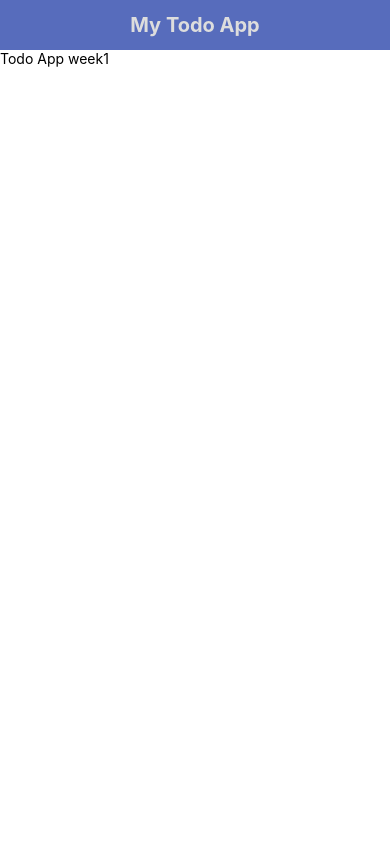
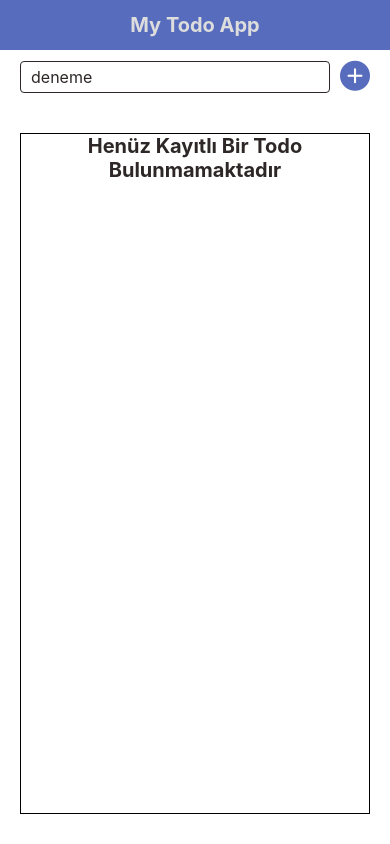
Before and after one commit to Udemig/1-sezon-rn-todo-app, a React Native app: screen / in a window 390 px wide. Built offline with nearby package versions, Linux system fonts and the light colour scheme.

Commit message:
input component created

```diff
--- a/App.js
+++ b/App.js
@@ -5,34 +5,74 @@
  * @format
  */
 
-import React from 'react';
+import React, {useState} from 'react';
 import {
   SafeAreaView,
   ScrollView,
-  StatusBar,
   StyleSheet,
   Text,
-  useColorScheme,
   View,
+  Alert,
 } from 'react-native';
 
 import Header from './src/components/header';
+import Input from './src/components/input';
 
 import generalStyles from './src/utils/generalStyles';
+import { colors } from './src/utils/constants';
 
 function App() {
+  const [text, setText] = useState('');
+  const [todos, setTodos] = useState([]);
+  const addTodo=()=>{
+    const newTodo={
+      id: String(new Date().getTime()),
+      text: text,
+      date: new Date(),
+      completed: false
+    }
+    setTodos([...todos, newTodo])
+    setText("")
+  }
   return (
-    <SafeAreaView style={generalStyles.flex1}>
-      <Header title='My Todo App' />
-      <View>
-        <Text>Todo App week1</Text>
+    <SafeAreaView style={[generalStyles.flex1,generalStyles.bgWhite]}>
+      <Header title="My Todo App" />
+      <Input
+        value={text}
+        onChangeText={text => setText(text)}
+        placeholder="deneme"
+        hasIcon
+        onIconPress={addTodo}
+      />
+      <View style={styles.todosWrapper}>
+        {todos.length === 0 ? (
+          <Text style={styles.emptyText}>Henüz Kayıtlı Bir Todo Bulunmamaktadır</Text>
+        ) : (
+          <ScrollView style={styles.scrollView}>
+            <Text>todo dizisi dolu</Text>
+          </ScrollView>
+        )}
       </View>
     </SafeAreaView>
   );
 }
 
 const styles = StyleSheet.create({
-
+  todosWrapper: {
+    flex:1,
+    marginHorizontal: 20,
+    marginVertical: 30,
+    borderWidth: 1
+  },
+  emptyText:{
+    textAlign:'center',
+    fontSize:20,
+    fontWeight:'bold',
+    color:colors.textPrimary
+  },
+  scrollView: {
+    flexGrow: 1
+  }
 });
 
 export default App;
--- /dev/null
+++ b/src/components/input/index.js
@@ -0,0 +1,36 @@
+import React from 'react';
+
+import {View, TextInput, TouchableOpacity} from 'react-native';
+import Icon from 'react-native-vector-icons/AntDesign';
+
+import styles from './style';
+
+const Input = ({
+  placeholder = 'Type something',
+  keyboardType = 'default',
+  multiline = false,
+  hasIcon = false,
+  iconName="pluscircle",
+  onIconPress=()=>{},
+  value="",
+  onChangeText=()=>{}
+}) => {
+  return (
+    <View style={styles.wrapper}>
+      <TextInput
+        keyboardType={keyboardType}
+        style={styles.input}
+        placeholder={placeholder}
+        multiline={multiline}
+        value={value}
+        onChangeText={onChangeText}
+      />
+      {hasIcon && (
+        <TouchableOpacity onPress={onIconPress}>
+          <Icon name={iconName} style={styles.icon} />
+        </TouchableOpacity>
+      )}
+    </View>
+  );
+};
+export default Input;
--- /dev/null
+++ b/src/components/input/style.js
@@ -0,0 +1,29 @@
+import { StyleSheet } from "react-native";
+import { colors } from "../../utils/constants";
+
+const styles=StyleSheet.create({
+    wrapper:{
+        marginHorizontal:20,
+        marginVertical: 10,
+        flexDirection: 'row',
+        alignItems:'center'
+
+    },
+    input: {
+        borderWidth:1,
+        borderColor:colors.textPrimary,
+        paddingHorizontal:10,
+        paddingVertical:5,
+        borderRadius:4,
+        color: colors.textPrimary,
+        fontSize:16,
+        flex:1
+    },
+    icon: {
+        fontSize:30,
+        color: colors.bgPrimary,
+        marginLeft:10
+    }
+})
+
+export default styles
--- a/src/utils/constants.js
+++ b/src/utils/constants.js
@@ -1,5 +1,6 @@
 export const colors={
   bgPrimary: "#576CBC",
   textPrimary: "#2D2727",
-  textSeondary: "#DDDDDD"
+  textSeondary: "#DDDDDD",
+  white: '#fff'
 }
--- a/src/utils/generalStyles.js
+++ b/src/utils/generalStyles.js
@@ -1,8 +1,12 @@
 import { StyleSheet } from "react-native";
+import { colors } from "./constants";
 
 const generalStyles=StyleSheet.create({
     flex1:{
         flex:1,
+    },
+    bgWhite: {
+        backgroundColor: colors.white
     }
 })
 
```
